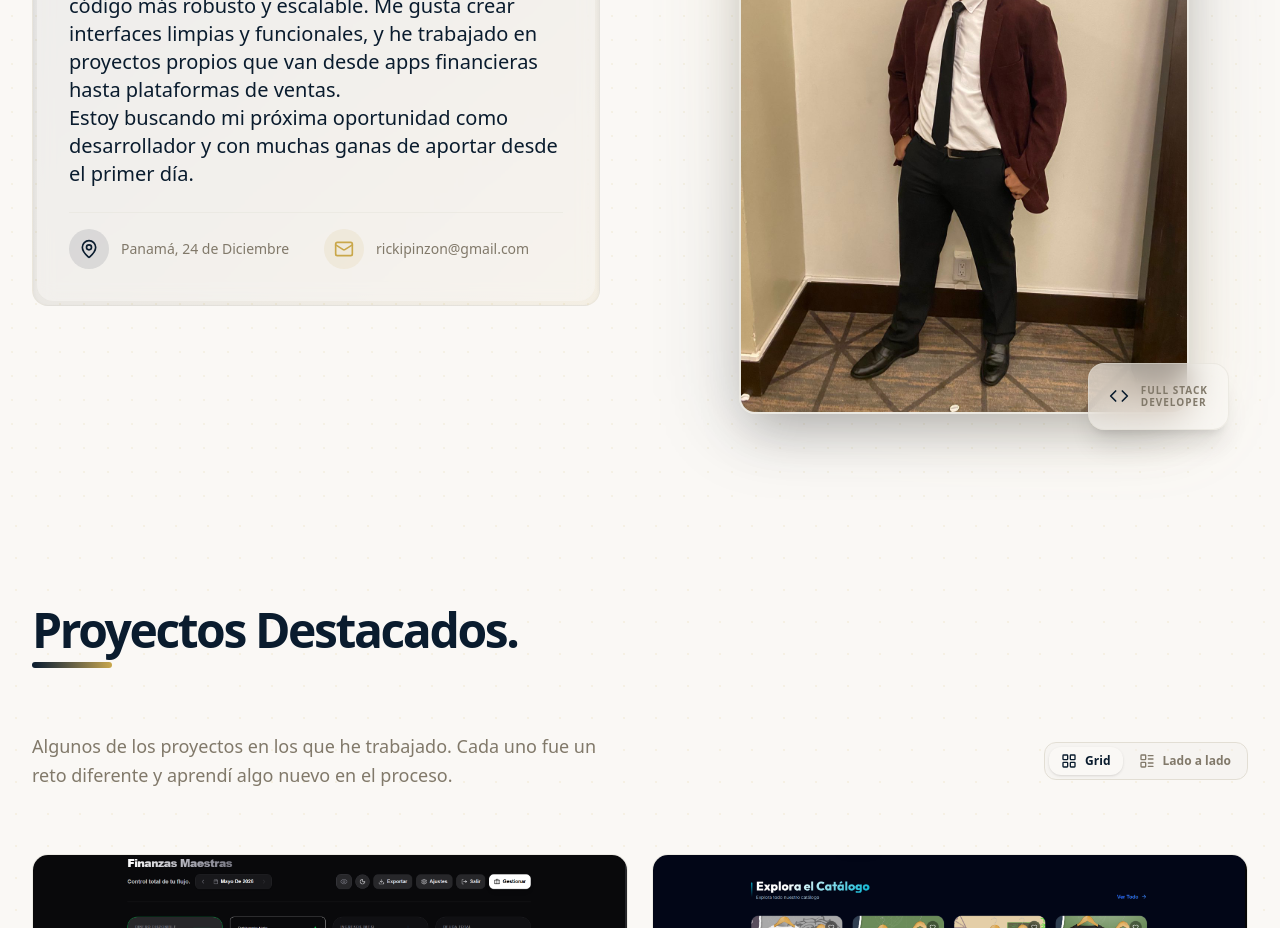
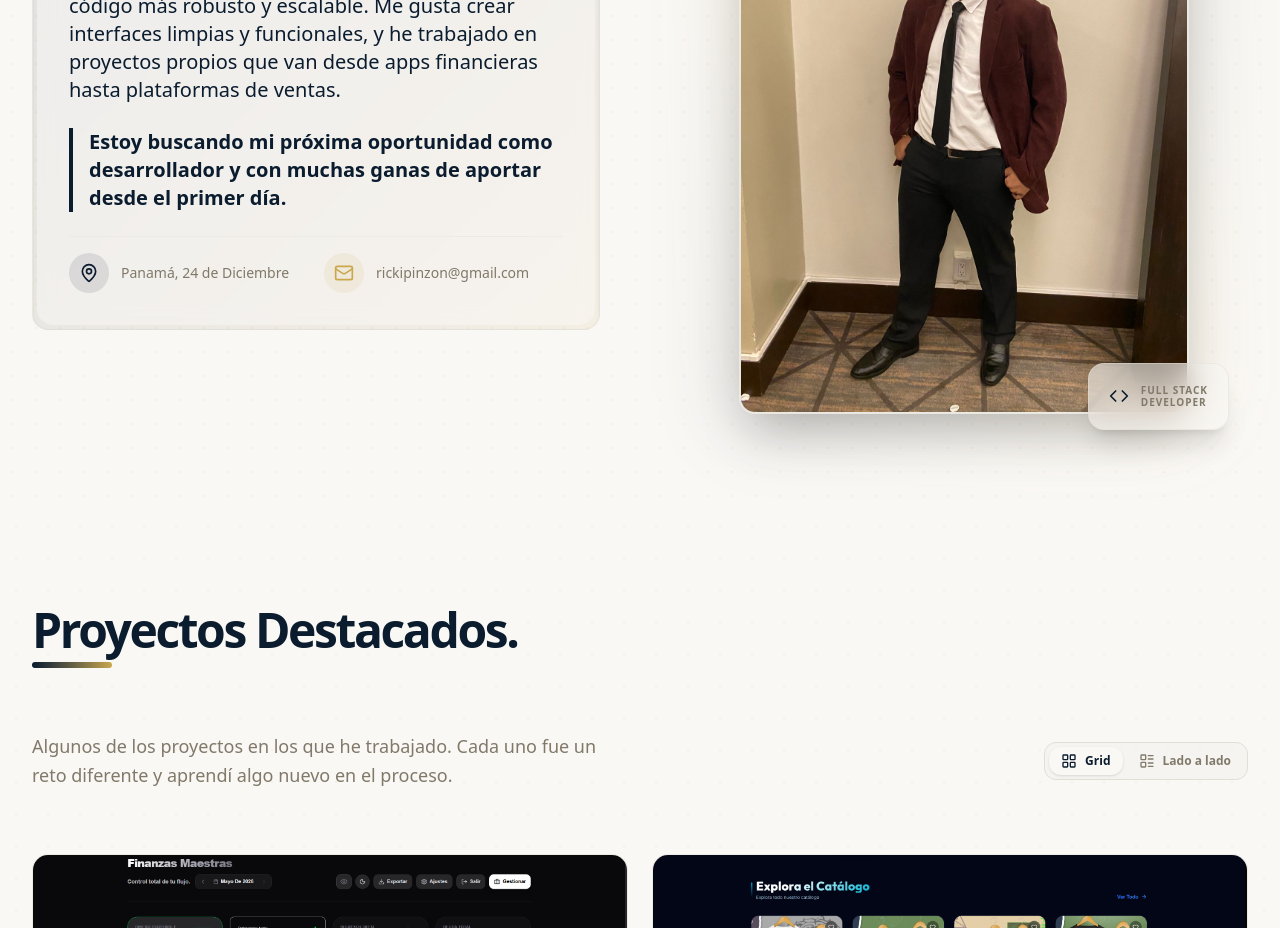
Before and after one commit to Ruicki/CV, a Next.js app: page / in a window 1280 px wide. Shown: the part 1300-2228 px from the top of the page. Built offline with nearby package versions, Linux system fonts and the light colour scheme.

Commit message:
feat: highlight availability sentence in About section

```diff
--- a/src/features/about/About.tsx
+++ b/src/features/about/About.tsx
@@ -30,7 +30,10 @@ export default function About() {
                         <div className="p-1 rounded-2xl bg-linear-to-br from-primary/10 to-accent/10 border border-border/50 shadow-inner">
                             <div className="p-6 md:p-8 rounded-2xl bg-background/50 backdrop-blur-sm space-y-6 leading-relaxed">
                                 <p className="text-lg md:text-xl text-foreground font-medium whitespace-pre-line">
-                                    {personalInfo.about}
+                                    {personalInfo.about.replace("Estoy buscando mi próxima oportunidad como desarrollador y con muchas ganas de aportar desde el primer día.", "").trim()}
+                                </p>
+                                <p className="text-lg md:text-xl font-bold text-primary border-l-4 border-primary pl-4">
+                                    Estoy buscando mi próxima oportunidad como desarrollador y con muchas ganas de aportar desde el primer día.
                                 </p>
 
                                 <div className="grid grid-cols-1 sm:grid-cols-2 gap-4 pt-4 border-t border-border/40">
```
